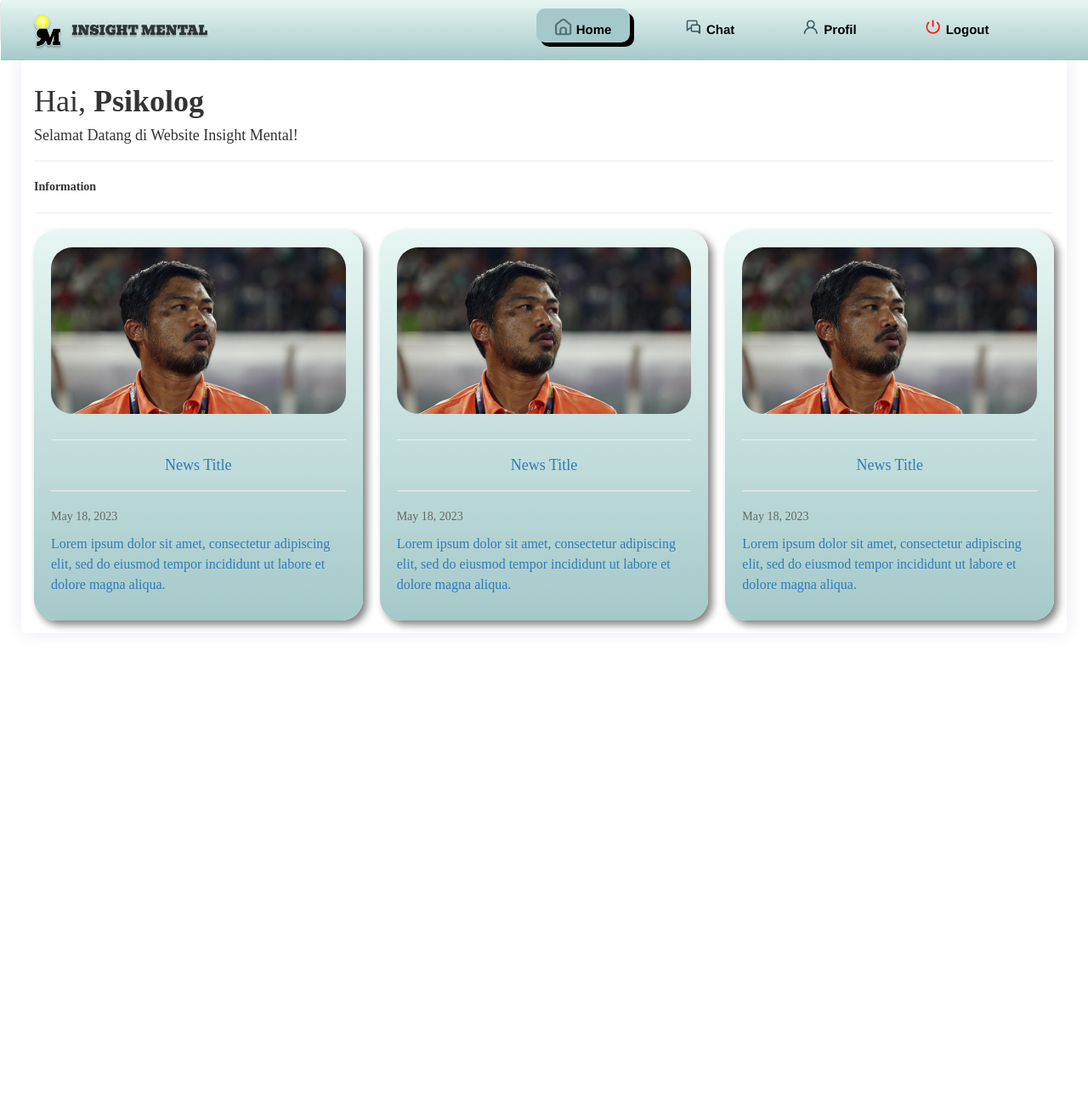
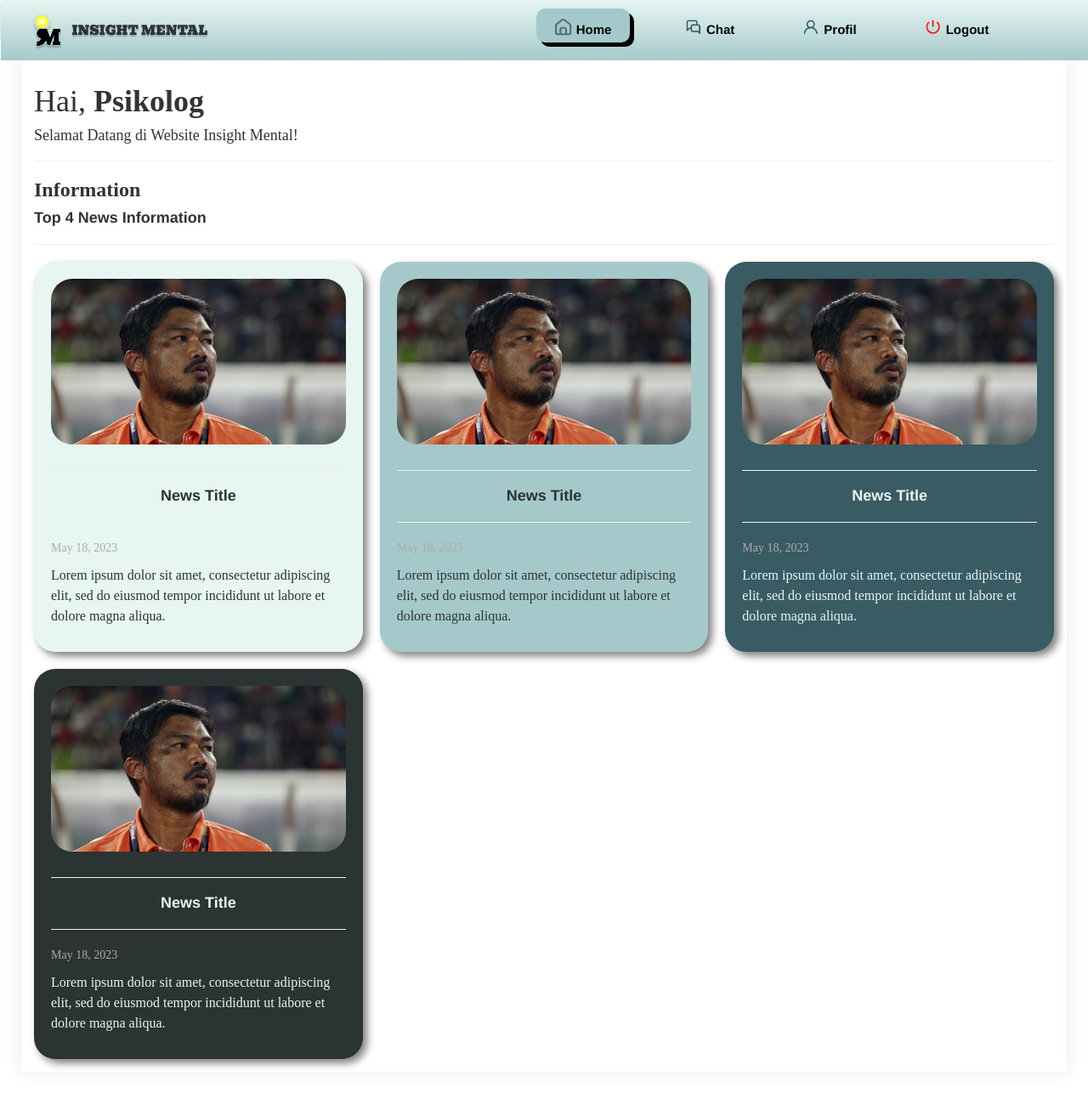
Before and after one commit to billysetw/Insight_Mental, a PHP site: page /Psikolog/home.php in a window 1280 px wide. Shown: the whole page at 85% size. Before the commit the page ends 741 px from the top, so only its background shows below. Run offline with PHP 8.4, Linux system fonts and the light colour scheme.

Commit message:
Update v.3.1

```diff
--- a/Psikolog/home.php
+++ b/Psikolog/home.php
@@ -54,14 +54,15 @@
         <h4>Selamat Datang di Website Insight Mental!</h4>
         <hr>
         <div class="sub-header">
-            <b>Information</b>
+            <h3><b>Information</b></h3>
+            <h4><b>Top 4 News Information</b></h4>
         </div>
         <hr>
         <main>
       <section class="news-section">
         <div class="news-container">
           <a href="">
-            <div class="news-item">
+            <div class="news-item satu">
               <img src="../assets/img/games.jpeg" alt="News Image" class="news-image">
               <hr><h3 class="news-title">News Title</h3><hr>
               <p class="news-date">May 18, 2023</p>
@@ -69,7 +70,7 @@
             </div>
           </a>
           <a href="">
-            <div class="news-item">
+            <div class="news-item kedua">
               <img src="../assets/img/games.jpeg" alt="News Image" class="news-image">
               <hr><h3 class="news-title">News Title</h3><hr>
               <p class="news-date">May 18, 2023</p>
@@ -77,7 +78,15 @@
             </div>
           </a>
           <a href="">
-            <div class="news-item">
+            <div class="news-item ketiga">
+              <img src="../assets/img/games.jpeg" alt="News Image" class="news-image">
+              <hr><h3 class="news-title">News Title</h3><hr>
+              <p class="news-date">May 18, 2023</p>
+              <p class="news-content">Lorem ipsum dolor sit amet, consectetur adipiscing elit, sed do eiusmod tempor incididunt ut labore et dolore magna aliqua.</p>
+            </div>
+          </a>
+          <a href="">
+            <div class="news-item keempat">
               <img src="../assets/img/games.jpeg" alt="News Image" class="news-image">
               <hr><h3 class="news-title">News Title</h3><hr>
               <p class="news-date">May 18, 2023</p>
--- a/assets/css/style.css
+++ b/assets/css/style.css
@@ -427,6 +433,12 @@ a.del>i.fa:hover{
   overflow:visible;
 }
 
+div.sub-header h4 b{
+  font-family: 'Helvetica';
+}
+
+
+/* News */
 section.news-section{
   margin-top: 20px;
 }
@@ -441,20 +453,52 @@ section.news-section a{
   grid-gap: 20px;
 }
 
-.news-item {
-  background: linear-gradient(to bottom, #E7F6F2, #A5C9CA);
+.news-item.satu {
+  background: #E7F6F2;
   border-radius: 25px;
   box-shadow: 5px 5px 10px grey;
   padding: 20px;
+  color: #2C3333;
 }
 
-.news-item:hover {
-  background: linear-gradient(to bottom, #E7F6F2, #A5C9CA);
+.news-item.satu:hover {
+  background: #aebdb9;
+}
+
+.news-item.kedua {
+  background: #A5C9CA;
   border-radius: 25px;
   box-shadow: 5px 5px 10px grey;
   padding: 20px;
-  width: 50vh;
-  align-items: center;
+  color: #2C3333;
+}
+
+.news-item.kedua:hover {
+  background: #87a4a5;
+}
+
+.news-item.ketiga {
+  background: #395B64;
+  border-radius: 25px;
+  box-shadow: 5px 5px 10px grey;
+  padding: 20px;
+  color: #E7F6F2;
+}
+
+.news-item.ketiga:hover {
+  background: #4a727e;
+}
+
+.news-item.keempat {
+  background: #2C3333;
+  border-radius: 25px;
+  box-shadow: 5px 5px 10px grey;
+  padding: 20px;
+  color: #E7F6F2;
+}
+
+.news-item.keempat:hover {
+  background: #576363;
 }
 
 .news-image {
@@ -469,11 +513,13 @@ section.news-section a{
   font-size: 18px;
   text-align: center;
   margin-bottom: 10px;
+  font-weight: bold;
+  font-family: 'Helvetica';
 }
 
 .news-date {
   font-size: 14px;
-  color: #666;
+  color: #acaaaa;
   margin-bottom: 10px;
 }
 
```
Also changed, not shown: other parts of assets/css/style.css (+39 -7 lines), Admin/musics.php (+7 -1 lines), Psikolog/profile.php (+3 -20 lines).
